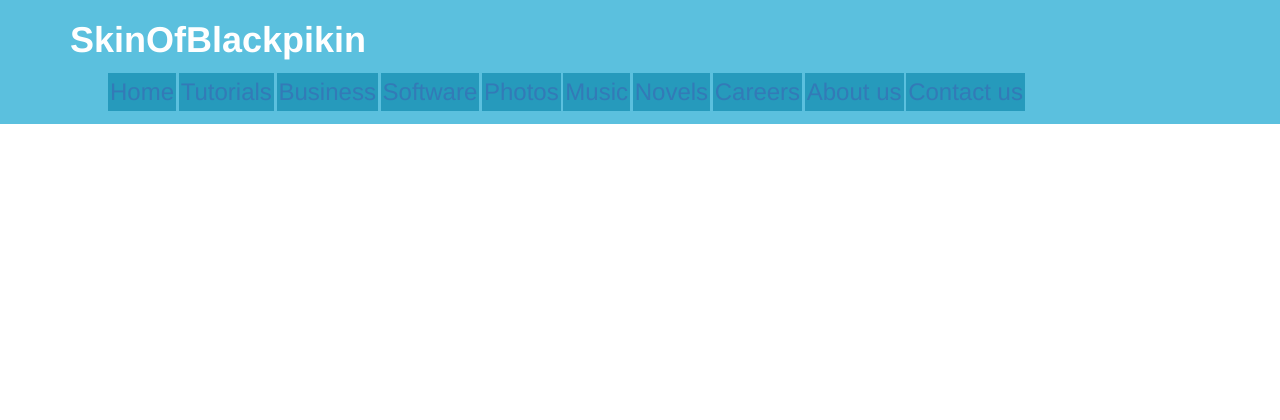
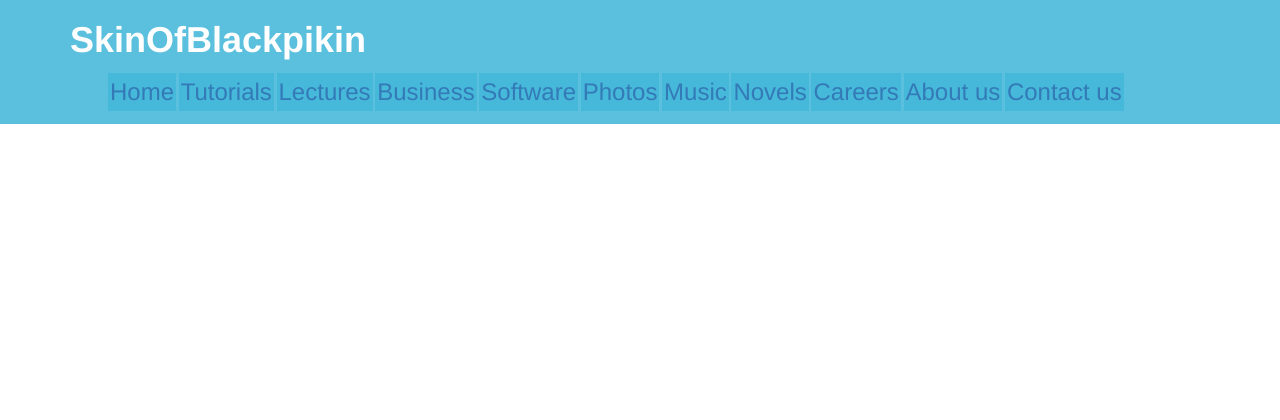
Before and after one commit to blackpikin/skinofblackpikin, a PHP site: page / in a window 1280 px wide. Shown: the top 420 px of the page. Run offline with PHP 8.4, Linux system fonts and the light colour scheme.

Commit message:
update of hope page ans styles

```diff
--- a/default.php
+++ b/default.php
@@ -19,16 +19,17 @@ function createHeader(){
 		</div>
 		<div id='menu'>
                 <ul id='menu-list'>
-                    <li class='menu-list-item'><a href='#' accesskey='1' title=''>Home</a></li>
-                    <li class='icon icon-ok menu-list-item'><a href='#' accesskey='2' title=''>Tutorials</a></li>
-                    <li class='icon icon-ok menu-list-item'><a href='#' accesskey='3' title=''>Business</a></li>
-                    <li class='icon icon-ok menu-list-item'><a href='#' accesskey='4' title=''>Software</a></li>
-                    <li class='icon icon-ok menu-list-item'><a href='#' accesskey='8' title=''>Photos</a></li>
-                    <li class='icon icon-ok menu-list-item'><a href='#' accesskey='9' title=''>Music</a></li>
-                    <li class='icon icon-ok menu-list-item'><a href='#' accesskey='9' title=''>Novels</a></li>
-                    <li class='icon icon-ok menu-list-item'><a href='#' accesskey='5' title=''>Careers</a></li>
-                    <li class='icon icon-ok menu-list-item'><a href='#' accesskey='6' title=''>About us</a></li>
-                    <li class='icon icon-ok menu-list-item'><a href='#' accesskey='7' title=''>Contact us</a></li>
+                    <li class='menu-list-item'><a href='#' accesskey='0' title=''>Home</a></li>
+                    <li class='menu-list-item'><a href='#' accesskey='1' title=''>Tutorials</a></li>
+                    <li class='menu-list-item'><a href='#' accesskey='2' title=''>Lectures</a></li>
+                    <li class='menu-list-item'><a href='#' accesskey='3' title=''>Business</a></li>
+                    <li class='menu-list-item'><a href='#' accesskey='4' title=''>Software</a></li>
+                    <li class='menu-list-item'><a href='#' accesskey='5' title=''>Photos</a></li>
+                    <li class='menu-list-item'><a href='#' accesskey='6' title=''>Music</a></li>
+                    <li class='menu-list-item'><a href='#' accesskey='7' title=''>Novels</a></li>
+                    <li class='menu-list-item'><a href='#' accesskey='8' title=''>Careers</a></li>
+                    <li class='menu-list-item'><a href='#' accesskey='9' title=''>About us</a></li>
+                    <li class='menu-list-item'><a href='#' title=''>Contact us</a></li>
                 </ul>
 		</div>
 	</div>
--- a/index.php
+++ b/index.php
@@ -1,6 +1,6 @@
 <?php
 // Created by Halsey Takang (skinofblackpikin)
-$name = "Halsey";
+
 require_once 'default.php';
 
 ?>
--- a/site.css
+++ b/site.css
@@ -31,7 +31,7 @@
 
 .menu-list-item{
     display:inline-block;
-    background-color: #269abc;
+    background-color: #46b8da;
     color: #ffffff;
     margin-left: -2px;
     margin-right: -2px;
@@ -39,3 +39,19 @@
     margin-bottom: 3px;
     padding: 2px
 }
+
+.btn_style_sobp{
+    background-color: #5bc0de;
+    border-color:  #5bc0de;
+    color : white!important;
+}
+
+.btn_style_sobp:hover,
+.btn_style_sobp:focus,
+.btn_style_sobp:active,
+.btn_style_sobp.active,
+.open .dropdown-toggle.btn-primary {
+    background-color: #607C0B!important;
+    color : white!important;
+    border-color:  #5bc0de;
+}
```
Also changed, not shown: 1 other file.
